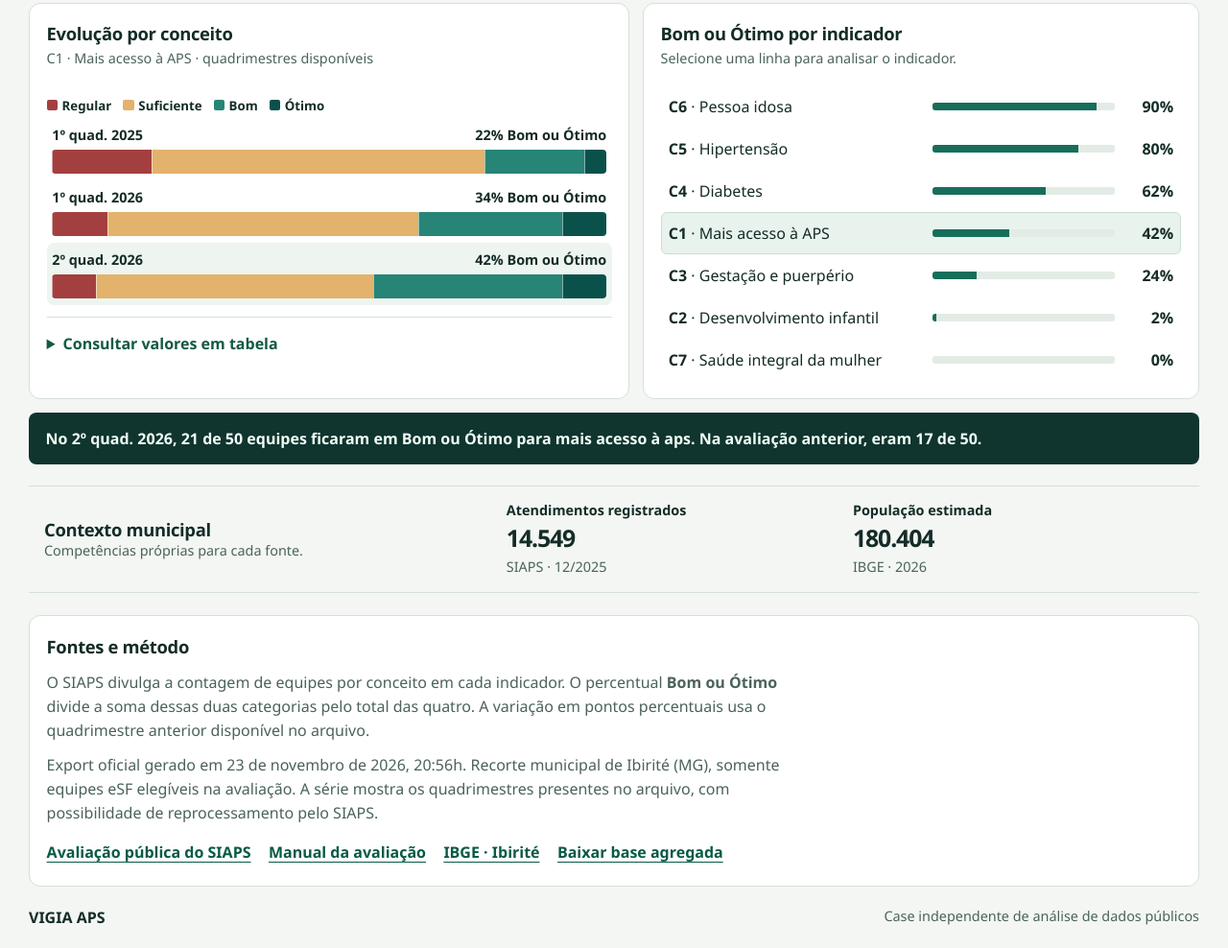
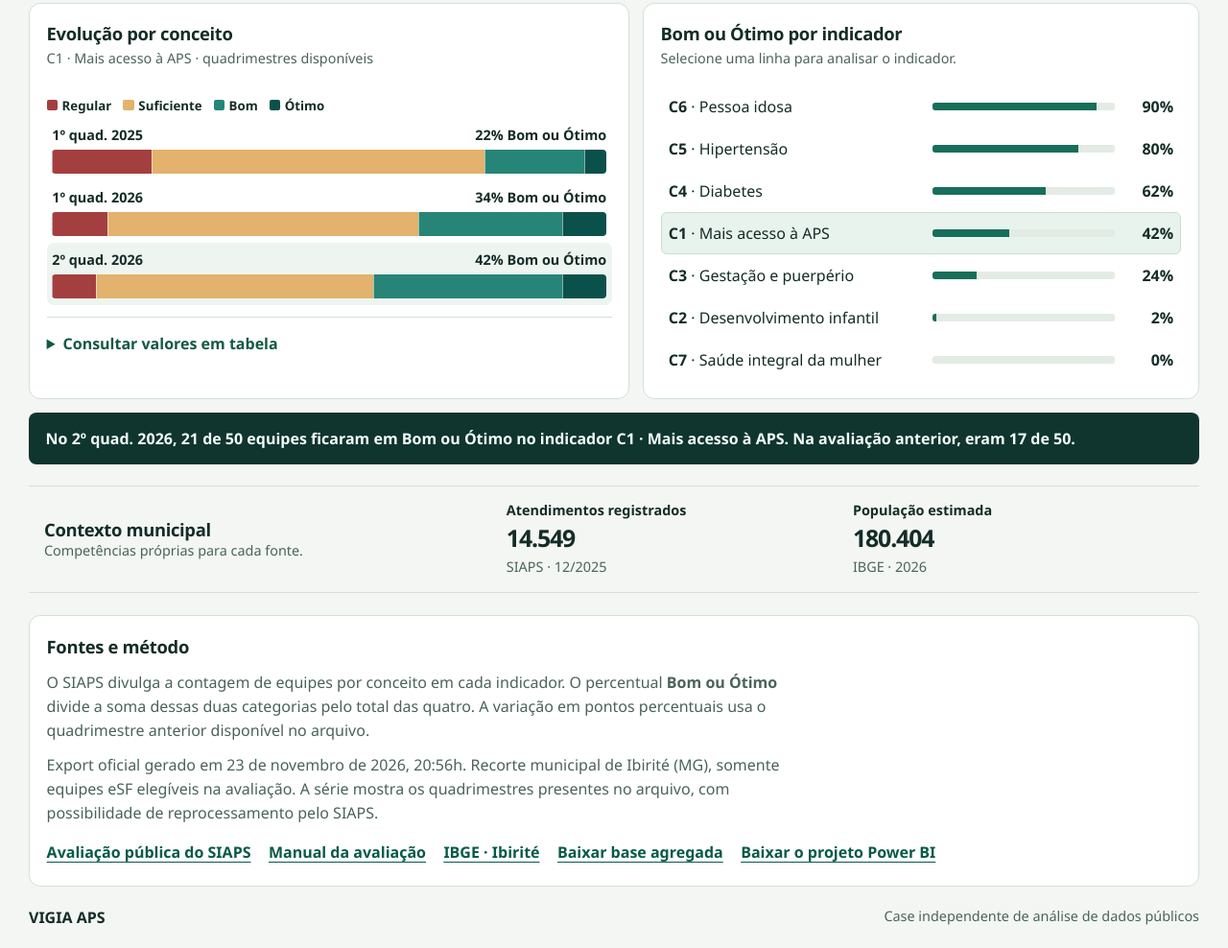
Before and after one commit to T-Riego/vigia-aps, a plain HTML site: page index.html in a window 1280 px wide. Shown: the part 586-1574 px from the top of the page at 96% size. Drawn offline with Linux system fonts and the light colour scheme.

Commit message:
Adiciona o projeto Power BI para download

```diff
--- a/app.js
+++ b/app.js
@@ -128,7 +128,7 @@ function loadDashboard(data) {
       $('comparison').querySelector('[aria-pressed="true"]').focus();
     }));
     const outcome = share === null ? 'Sem equipes classificadas no recorte.' :
-      `No ${periodLabel(period)}, ${goodOf(selected)} de ${totalOf(selected)} equipes ficaram em Bom ou Ótimo para ${label.toLocaleLowerCase('pt-BR')}.`;
+      `No ${periodLabel(period)}, ${goodOf(selected)} de ${totalOf(selected)} equipes ficaram em Bom ou Ótimo no indicador ${indicator} · ${label}.`;
     $('finding').textContent = difference === null ? outcome :
       `${outcome} Na avaliação anterior, eram ${goodOf(previous)} de ${totalOf(previous)}.`;
     if (updateUrl) {
--- a/index.html
+++ b/index.html
@@ -81,7 +81,7 @@
         <li><a href="https://sisaps.saude.gov.br/sistemas/siaps/docs/manual/cofinanciamento/">Manual da avaliação</a></li>
         <li><a href="https://www.ibge.gov.br/cidades-e-estados/mg/ibirite.html">IBGE · Ibirité</a></li>
         <li><a href="./data.json" download="vigia-aps-ibirite.json">Baixar base agregada</a></li>
-        <li id="powerbi-link" hidden><a href="./vigia-aps-powerbi.zip" download>Baixar o projeto Power BI</a></li>
+        <li><a href="./vigia-aps-powerbi.zip" download>Baixar o projeto Power BI</a></li>
       </ul>
     </section>
   </main>
```
Also changed, not shown: 2 other files.
